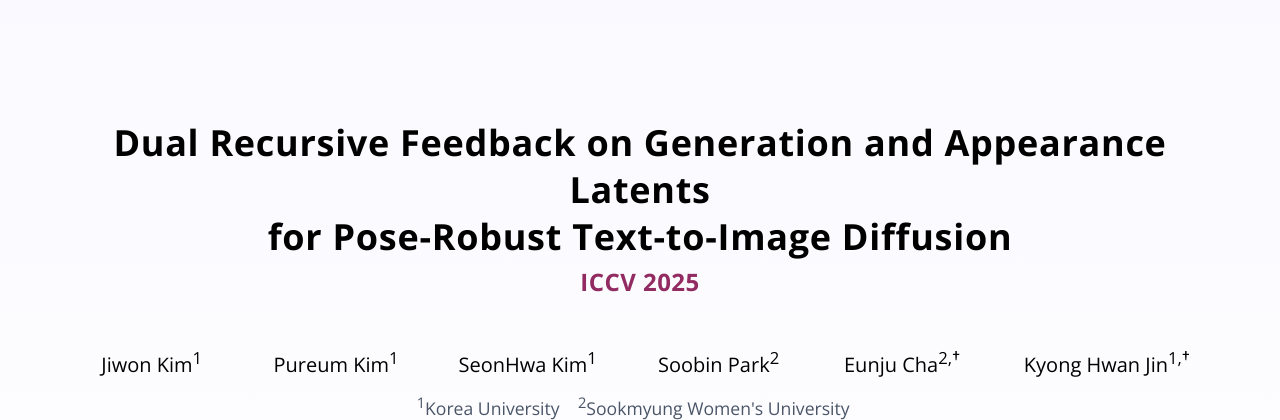
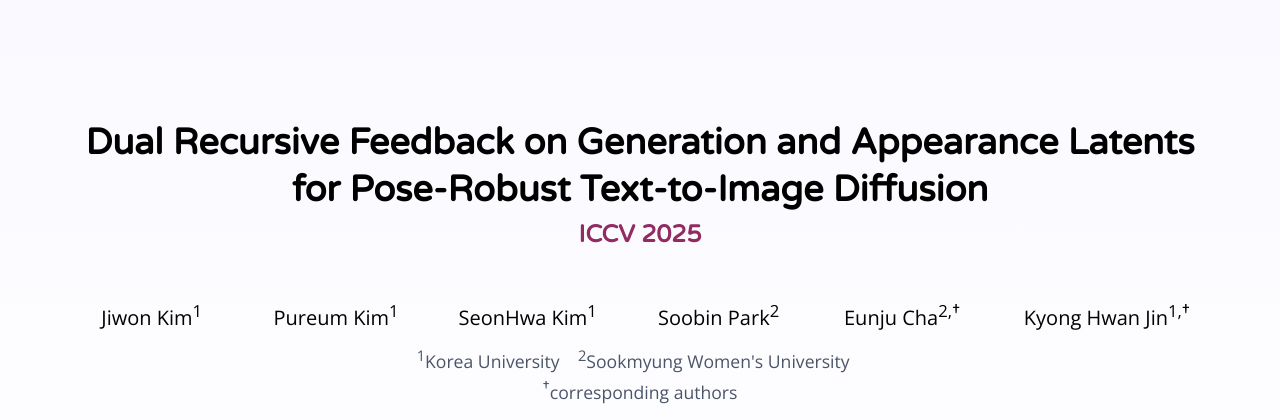
Before and after one commit to jwonkm/DRF, a plain HTML site: page index.html in a window 1280 px wide. Shown: the top 420 px of the page. Drawn offline with nearby package versions, Linux system fonts and the light colour scheme.

Commit message:
Update style.css

```diff
--- a/style.css
+++ b/style.css
@@ -1148,11 +1148,3 @@ pre {
 #teaser {
   margin-bottom: 3rem;   /* 숫자 키우면 더 많이 띔 */
 }
-
-.title,
-.subtitle {
-  font-family: 'Open Sans', -apple-system, BlinkMacSystemFont, 'Segoe UI',
-               Roboto, Oxygen, Ubuntu, Cantarell, sans-serif;
-  font-weight: 700;
-  letter-spacing: 0.02em;
-}
```
